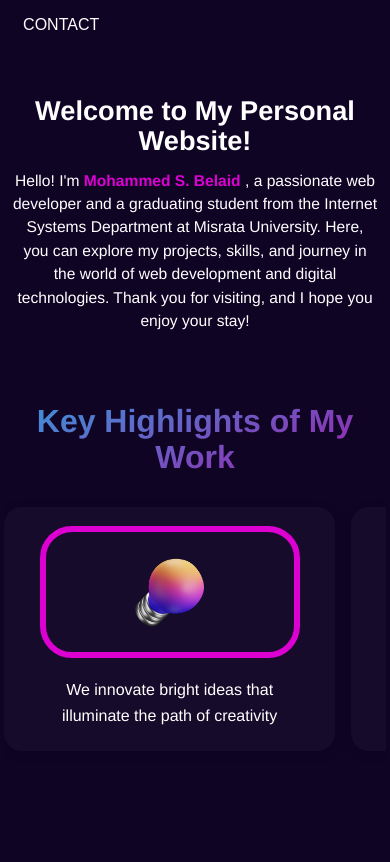
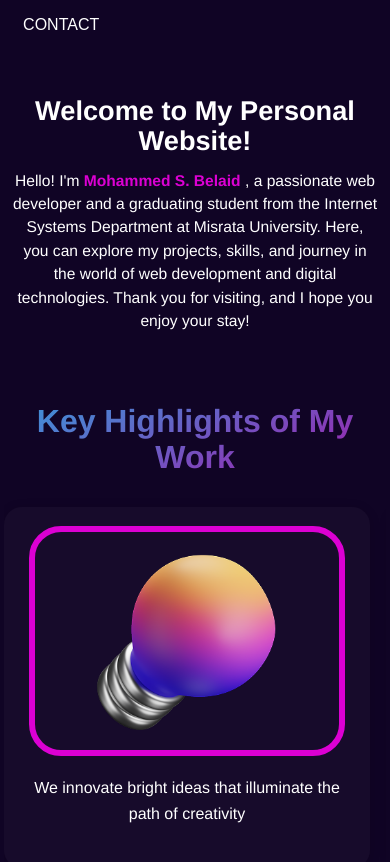
Before and after one commit to x414i/my-portfolio, a plain HTML site: page index.html in a window 390 px wide. Shown: the part 425-1287 px from the top of the page. Before the commit the page ends 1224 px from the top, so only its background shows below. Drawn offline with Linux system fonts and the light colour scheme.

Commit message:
[Refactor] : reduce CSS repetition and unify media queries for highlights section

```diff
--- a/style.css
+++ b/style.css
@@ -472,7 +472,6 @@ section my work
   align-items: flex-start;
   position: relative;
   border: 10px solid rgba(220, 0, 211, 1);
-  /* border-image: linear-gradient(209deg, rgba(220, 0, 211, 1) 1%, rgba(12, 250, 245, 1) 100%) 1;  */
   border-radius: 50px !important;
   box-sizing: border-box;
   overflow: hidden;
@@ -480,7 +479,6 @@ section my work
 }
 
 .feature-icon-wrapper {
-  /* background-image: url(./img/Rectangle\ 31.png); */
   background-size: cover;
   background-position: 50% 50%;
   min-height: 400px;
@@ -566,216 +564,10 @@ z-index: 25;
 z-index: 25;
 }
 
-@media (max-width: 1200px) {
-  .highlights-container {
-    grid-template-columns: 1fr;
-    gap: 2rem;
-    max-width: 98vw;
-  }
-  .feature-card,
-  .feature-card-2,
-  .feature-card-3 {
-    max-width: 98vw;
-    min-width: 0;
-    height: auto;
-    /* filter: none; */
-  }
-  .feature-description,
-  .feature-card-2 .feature-description,
-  .feature-card-3 .feature-description {
-    font-size: clamp(1rem, 4vw, 28px);
-  }
-}
-
-
-
-/* ========== Responsive ========== */
-/* Responsive Navigation: Hamburger Menu for Mobile */
-@media (max-width: 900px) {
-
-
-.feature-background {
-  display: none;
-}
-.feature-icon-wrapper,
-.feature-card-3 .feature-image-container,
-.feature-card-2 .feature-image-container {
-
-  width: 90%;
-padding: 0px;
-}
-.feature-card,
-.feature-card-2,
-.feature-card-3 {
-  max-width: 98vw;
-  min-width: 0;
-  height: auto;
-  filter: none;
-}
-
-}
-
-@media (max-width: 600px) {
-  .feature-background {
-    display: none;
-  }
-  .feature-icon-wrapper {
-    background-image: none;
-  }
-  .feature-icon {
-    width: 80%;
-    height: 80%;
-
-  }
-  .feature-card,
-  .feature-card-2,
-  .feature-card-3 {
-    max-width: 98vw;
-    min-width: 0;
-    height: auto;
-    filter: none;
-  }
-
-  .feature-icon-wrapper {
-    /* background-image: url(./img/Rectangle 31.png); */
-    background-size: cover;
-    background-position: 50% 50%;
-    min-height: 30%;
-    max-height: 30%;
-    margin-top: 18px;
-    margin-bottom: 10px;
-}
-.feature-icon{}
-}
-
-
-
-@media (max-width: 600px) {
-  .highlights-container {
-    display: flex;
-    flex-direction: column;
-    gap: 1.5rem;
-    padding: 1rem 0.5rem;
-    max-width: 100vw;
-    align-items: center;
-  }
-  .feature-card,
-  .feature-card-2,
-  .feature-card-3 {
-    min-width: 0;
-    max-width: 98vw;
-    width: 100%;
-    height: auto;
-    margin: 0 auto;
-    border-radius: 18px;
-    box-shadow: 0 2px 12px #0002;
-    background: rgba(255,255,255,0.03);
-    filter: none;
-    padding: 1.2rem 0.5rem;
-    align-items: center;
-    justify-content: flex-start;
-  }
-  .feature-icon-wrapper,
-  .feature-card-2 .feature-image-container,
-  .feature-card-3 .feature-image-container {
-    min-height: 120px;
-    max-height: 160px;
-    width: 90vw;
-    max-width: 320px;
-    margin: 0 auto 0.7rem auto;
-    border-radius: 32px !important;
-    border-width: 6px;
-    padding: 0;
-  }
-  .feature-icon {
-    width: 70%;
-    height: 70%;
-    min-width: 60px;
-    min-height: 60px;
-    max-width: 120px;
-    max-height: 120px;
-    object-fit: contain;
-    position: static;
-    margin: 0 auto;
-    display: block;
-  }
-  .feature-description {
-    font-size: 1rem;
-    max-width: 95vw;
-    margin: 0.5rem auto 0.2rem auto;
-    padding: 0 0.2rem;
-    line-height: 1.6;
-  }
-  .feature-background {
-    display: none;
-  }
-}
-
-@media (max-width: 600px) {
-  .highlights-container {
-    display: flex;
-    flex-direction: row;         /* جعل الكروت في صف واحد */
-    gap: 1rem;
-    padding: 1rem 0.5rem;
-    max-width: 100vw;
-    align-items: stretch;
-    overflow-x: auto;            /* لإظهار تمرير أفقي إذا زاد العرض */
-    scroll-snap-type: x mandatory;
-  }
-  .feature-card,
-  .feature-card-2,
-  .feature-card-3 {
-    min-width: 80vw;             /* كل كرت يأخذ أغلب عرض الشاشة */
-    max-width: 90vw;
-    width: 85vw;
-    height: auto;
-    margin: 0;
-    border-radius: 18px;
-    box-shadow: 0 2px 12px #0002;
-    background: rgba(255,255,255,0.03);
-    filter: none;
-    padding: 1.2rem 0.5rem;
-    align-items: center;
-    justify-content: flex-start;
-    scroll-snap-align: start;
-    flex-shrink: 0;
-  }
-  .feature-icon-wrapper,
-  .feature-card-2 .feature-image-container,
-  .feature-card-3 .feature-image-container {
-    min-height: 120px;
-    max-height: 160px;
-    width: 70vw;
-    max-width: 260px;
-    margin: 0 auto 0.7rem auto;
-    border-radius: 32px !important;
-    border-width: 6px;
-    padding: 0;
-  }
-  .feature-icon {
-    width: 70%;
-    height: 70%;
-    min-width: 60px;
-    min-height: 60px;
-    max-width: 120px;
-    max-height: 120px;
-    object-fit: contain;
-    position: static;
-    margin: 0 auto;
-    display: block;
-  }
-  .feature-description {
-    font-size: 1rem;
-    max-width: 95vw;
-    margin: 0.5rem auto 0.2rem auto;
-    padding: 0 0.2rem;
-    line-height: 1.6;
-  }
-  .feature-background {
-    display: none;
-  }
-}
-
+
+
+
+/* ==========[start] Responsive ========== */
 
 @media (max-width: 600px) {
   .highlights-container {
@@ -822,7 +614,7 @@ padding: 0px;
     padding: 0;
     display: flex;
     align-items: center;
-    justify-content: center; /* هذا يضمن أن الصورة في المنتصف دائماً */
+    justify-content: center;
   }
   .feature-icon {
     width: 70%;
@@ -847,23 +639,7 @@ padding: 0px;
   }
 }
 
-@media (max-width: 1100px) {
-  .highlights-container {
-    grid-template-columns: repeat(2, 1fr);
-    gap: 2vw;
-    padding: 1.5rem 0.5rem;
-  }
-  .feature-card,
-  .feature-card-2,
-  .feature-card-3 {
-    max-width: 98vw;
-    min-width: 0;
-    height: auto;
-  }
-}
-
-/* شاشات صغيرة: عمود واحد */
-@media (max-width: 700px) {
+@media (max-width: 792px) {
   .highlights-container {
     grid-template-columns: 1fr;
     gap: 1.2rem;
@@ -889,7 +665,8 @@ padding: 0px;
   .feature-card-2 .feature-image-container,
   .feature-card-3 .feature-image-container {
     min-height: 120px;
-    max-height: 180px;
+
+    max-height: 230px;
     width: 90vw;
     max-width: 320px;
     margin: 0 auto 0.7rem auto;
@@ -901,34 +678,45 @@ padding: 0px;
     justify-content: center;
   }
   .feature-description {
-    font-size: 1rem;
-    max-width: 95vw;
+    /* font-size: 1rem; */
+    /* max-width: 95vw;
     margin: 0.5rem auto 0.2rem auto;
-    padding: 0 0.2rem;
+    padding: 0 0.2rem; */
     line-height: 1.6;
   }
-}
-
-/* جوال: تمرير أفقي إذا رغبت */
-@media (max-width: 500px) {
+
+
+  .feature-card-3 .feature-image-container .feature-icon ,
+  .feature-card-2 .feature-image-container .feature-icon,
+  .feature-icon-wrapper .feature-icon {
+
+    width: 100%;
+    height: 100%;
+    min-width: 60px;
+    min-height: 60px;
+    max-width: 220px;
+    max-height: 220px;
+    object-fit: contain;
+    position: static;
+    margin: 0 auto;
+    display: block;
+  }
+}
+
+@media (min-width: 793px) and (max-width: 1100px) {
   .highlights-container {
-    display: flex;
-    flex-direction: row;
-    gap: 1rem;
+    grid-template-columns: 1fr;
+    gap: 1.2rem;
     padding: 1rem 0.5rem;
-    max-width: 100vw;
-    align-items: stretch;
-    overflow-x: auto;
-    scroll-snap-type: x mandatory;
   }
   .feature-card,
   .feature-card-2,
   .feature-card-3 {
-    min-width: 80vw;
-    max-width: 90vw;
-    width: 85vw;
+    max-width: 98vw;
+    min-width: 0;
+    width: 100%;
     height: auto;
-    margin: 0;
+    margin: 0 auto;
     border-radius: 18px;
     box-shadow: 0 2px 12px #0002;
     background: rgba(255,255,255,0.03);
@@ -936,18 +724,14 @@ padding: 0px;
     padding: 1.2rem 0.5rem;
     align-items: center;
     justify-content: flex-start;
-    scroll-snap-align: start;
-    flex-shrink: 0;
-    display: flex;
-    flex-direction: column;
   }
   .feature-icon-wrapper,
   .feature-card-2 .feature-image-container,
   .feature-card-3 .feature-image-container {
     min-height: 120px;
-    max-height: 160px;
-    width: 70vw;
-    max-width: 260px;
+    max-height: 230px;
+    width: 90vw;
+    max-width: 320px;
     margin: 0 auto 0.7rem auto;
     border-radius: 32px !important;
     border-width: 6px;
@@ -956,7 +740,94 @@ padding: 0px;
     align-items: center;
     justify-content: center;
   }
-}
+  .feature-description {
+    /* font-size: 1rem; */
+    /* max-width: 95vw;
+    margin: 0.5rem auto 0.2rem auto;
+    padding: 0 0.2rem; */
+    line-height: 1.6;
+  }
+
+
+  .feature-card-3 .feature-image-container .feature-icon ,
+  .feature-card-2 .feature-image-container .feature-icon,
+  .feature-icon-wrapper .feature-icon {
+
+    width: 100%;
+    height: 100%;
+    min-width: 60px;
+    min-height: 60px;
+    max-width: 220px;
+    max-height: 220px;
+    object-fit: contain;
+    position: static;
+    margin: 0 auto;
+    display: block;
+  }
+}
+
+@media (max-width: 900px) {
+
+
+  .feature-background {
+    display: none;
+  }
+  .feature-icon-wrapper,
+  .feature-card-3 .feature-image-container,
+  .feature-card-2 .feature-image-container {
+
+    width: 90%;
+  padding: 0px;
+  }
+  .feature-card,
+  .feature-card-2,
+  .feature-card-3 {
+    max-width: 98vw;
+    min-width: 0;
+    height: auto;
+    filter: none;
+  }
+
+  }
+
+@media (min-width: 1101px) and (max-width: 1400px) {
+  .highlights-container {
+    grid-template-columns: repeat(3, 1fr);
+    gap: 1vw;
+    padding: 1.5rem 0.5rem;
+  }
+  .feature-card,
+  .feature-card-2,
+  .feature-card-3 {
+    max-width: 95vw;
+    min-width: 0;
+    height: auto;
+  }
+  .feature-card-3 .feature-image-container
+  {
+    min-height: 350px;
+    max-height: 400px;
+  }
+  .feature-card-3 .feature-image-container,.feature-icon-wrapper
+  {
+    min-height: 350px;
+    max-height: 400px;
+    width: 350px;
+  }
+  .feature-card .feature-icon-wrapper .feature-icon:hover {
+    width: 95%;
+    transform: scale(1.1);
+    transition: transform 0.3s ease;
+    z-index: 25;
+  }
+  .feature-card-2 .feature-image-container {
+    min-height: 250px;
+    max-height: 300px;
+    width: 250px;
+  }
+}
+
+/* ==========[end] Responsive ========== */
 
 
 
```
